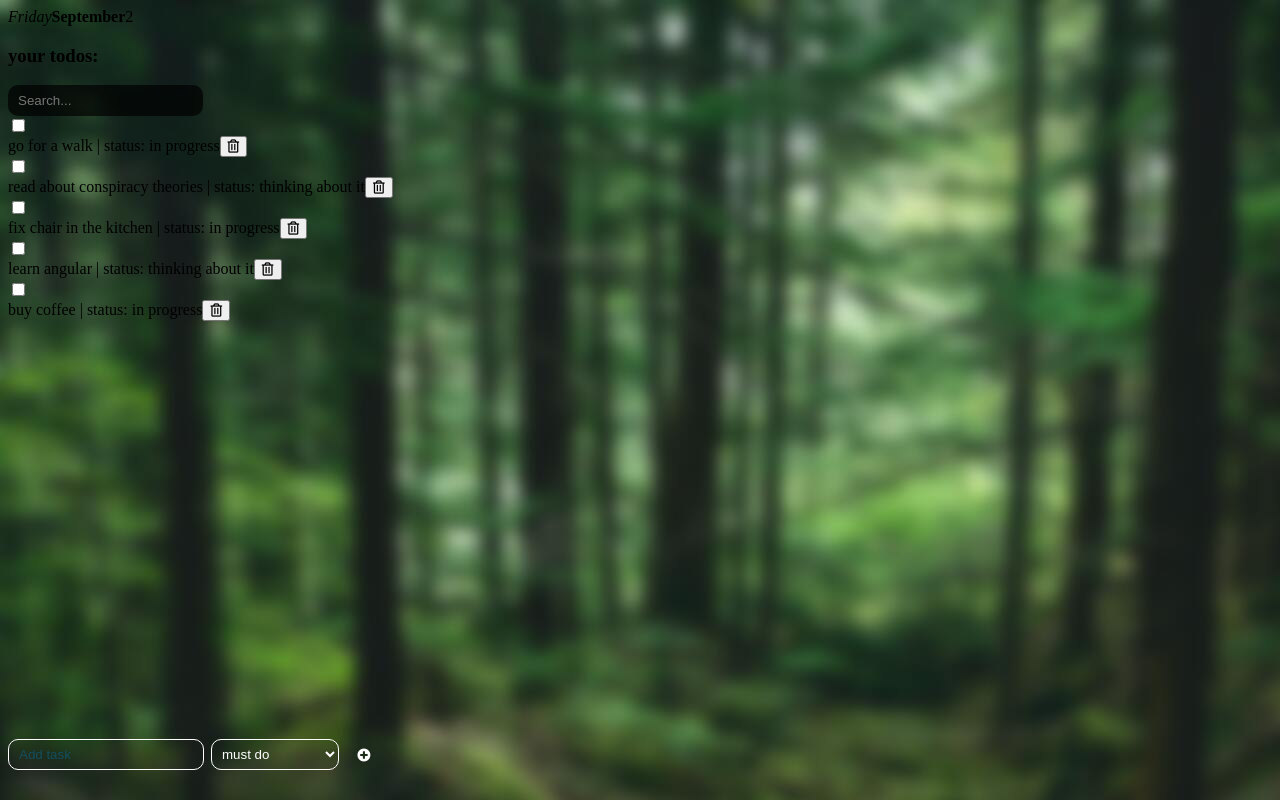
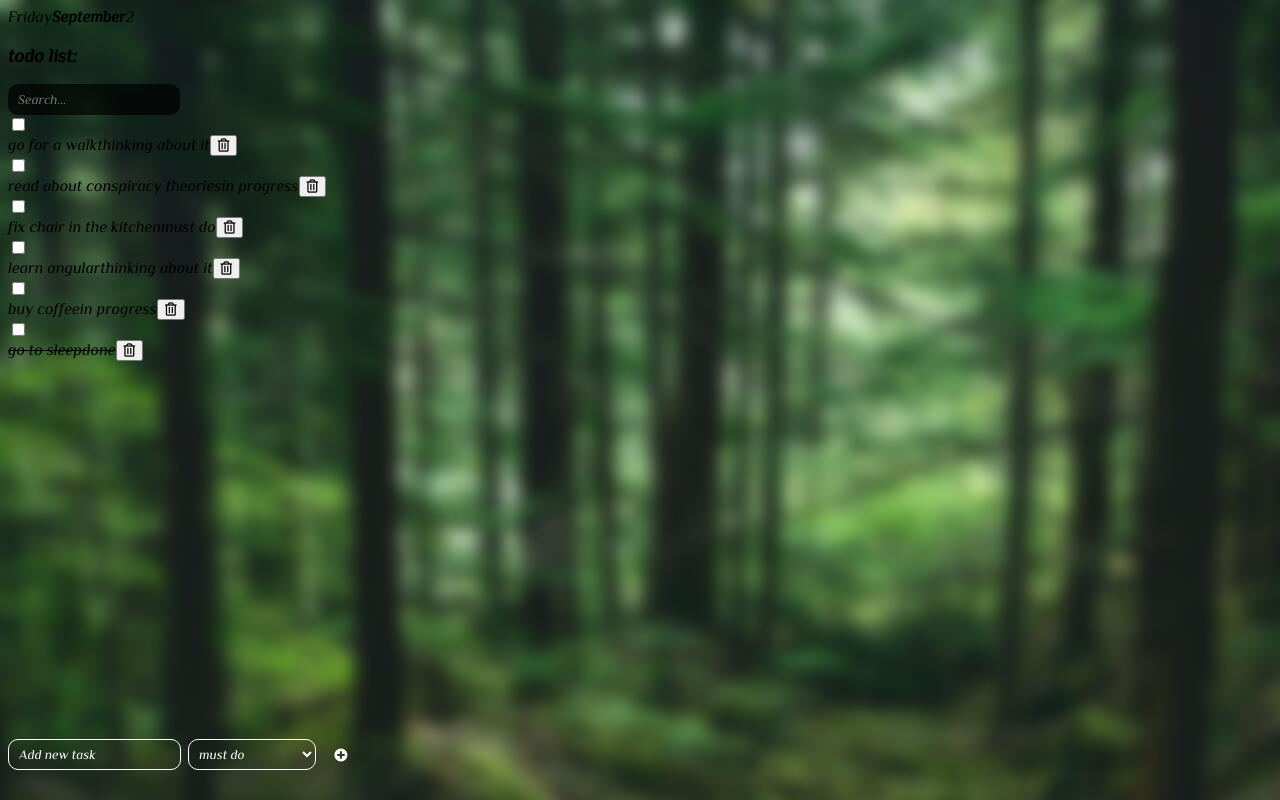
Before and after one commit to Ozukyo/todo-list-angular, an Angular app: page / in a window 1280 px wide. Built offline with nearby package versions, Linux system fonts and the light colour scheme; data requests are answered from the project's data file.

Commit message:
Move statuses to the right

```diff
--- a/src/app/tasks/add-task/add-task.component.css
+++ b/src/app/tasks/add-task/add-task.component.css
@@ -34,12 +34,12 @@ select {
 }
 
 ::placeholder {
-  color: #134E5E;
+  color: white;
 }
 
 select option {
   background-color: rgba(73, 104, 134, 0.1);
-  color: #0d3944;
+  color: black;
 }
 
 .add-task-container {
--- a/src/app/tasks/add-task/add-task.component.html
+++ b/src/app/tasks/add-task/add-task.component.html
@@ -1,7 +1,7 @@
 <div class="add-task-container">
   <form class="form" #taskForm="ngForm" (ngSubmit)="onSubmitTask()">
     <div class="input-wrapper">
-      <input class="input" type="text" name="title" [(ngModel)]="title" autocomplete="off" placeholder="Add task">
+      <input class="input" type="text" name="title" [(ngModel)]="title" autocomplete="off" placeholder="Add new task">
       {{ onAdd(title) }}
       <select (change)="onChange($event)" class="select">
         <option value="must-do">must do</option>
--- a/src/app/tasks/edit-task/edit-task.component.css
+++ b/src/app/tasks/edit-task/edit-task.component.css
@@ -5,6 +5,7 @@ input[type="text"] {
   margin-right: 10px;
   padding: 4px;
   border-radius: 8px;
+  outline: none;
 }
 
 input[type="submit"] {
@@ -29,4 +30,16 @@ select{
   margin-right: 10px;
   padding: 4px;
   border-radius: 8px;
+  outline: none;
 }
+
+.btn {
+  border: none;
+  background: transparent;
+  color: white;
+}
+
+.btn:hover {
+  transform: scale(1.5);
+  cursor: pointer;
+}
--- a/src/app/tasks/edit-task/edit-task.component.html
+++ b/src/app/tasks/edit-task/edit-task.component.html
@@ -8,5 +8,7 @@
     <option value="thinking about it">thinking about it</option>
     <option value="done">done</option>
   </select>
-  <input type="submit" value="Update" class="btn">
+  <button type="submit" class="btn">
+    <i class="fas fa-edit"></i>
+  </button>
 </form>
--- a/src/app/tasks/tasks.component.css
+++ b/src/app/tasks/tasks.component.css
@@ -24,7 +24,7 @@
   border: 1px solid rgba(0,0,0,0.2);
   padding: 30px;
   min-width: 500px;
-  min-height: 500px;
+  min-height: 700px;
   align-content: center;
   position: relative;
   background-color: rgba(0,0,0,0.7);
@@ -47,6 +47,8 @@
   border-radius: 5px;
   margin-top: 10px;
   transition: transform 0.5s;
+  font-family: 'Philosopher', sans-serif;
+  font-size: 14px;
 
 }
 
@@ -93,6 +95,7 @@ time.icon strong
   background-color: rgba(40, 57, 43, 0.3);
   border-bottom: 1px dashed black;
   box-shadow: 0 2px 0 black;
+  font-family: 'Philosopher', sans-serif;
 }
 
 time.icon em
@@ -100,6 +103,7 @@ time.icon em
   position: absolute;
   bottom: 0.3em;
   color: rgba(165, 165, 165, 0.3);
+  font-family: 'Philosopher', sans-serif;
 }
 
 time.icon span
@@ -112,7 +116,15 @@ time.icon span
 
 h3 {
   text-align: center;
-  color: white;
+  color: #807c7c;
+  opacity: 0.4;
+  font-family: 'Philosopher', sans-serif;
+}
+
+.tasks-status {
+  color: #807c7c;
+  position: absolute;
+  right: 30px;
 }
 /*img {*/
 /*  background-size: cover;*/
--- a/src/app/tasks/tasks.component.html
+++ b/src/app/tasks/tasks.component.html
@@ -5,7 +5,7 @@
       <strong>September</strong>
       <span>2</span>
     </time>
-    <h3>your todos:</h3>
+    <h3>todo list:</h3>
     <app-filter-tasks (filterTasks)="onFilter($event)">  </app-filter-tasks>
     <app-add-task (addTask)="onAdd($event)"></app-add-task>
 
@@ -13,16 +13,16 @@
       <input type="checkbox" class="check" name="checkbox" (change)="onToggle(task)">
 
       <div *ngIf="!selectedTask">
-        <span>{{ task.title | lowercase}}</span>
-        <span>{{ '    | status: ' + task.status | lowercase}}</span>
+        <span class="task-title">{{ task.title | lowercase}}</span>
+        <span class="tasks-status">{{ task.status | lowercase}}</span>
         <button class="delete-btn" (click)="onDelete(task)"><i class="far fa-trash-alt"></i></button>
       </div>
 
       <div *ngIf="selectedTask">
 
         <div *ngIf="task.id !== selectedTask.id">
-          <span>{{ task.title | lowercase}}</span>
-          <span>{{ '    | status: ' + task.status | lowercase}}</span>
+          <span class="task-title">{{ task.title | lowercase}}</span>
+          <span class="tasks-status">{{ task.status | lowercase}}</span>
           <button class="delete-btn" (click)="onDelete(task)"><i class="far fa-trash-alt"></i></button>
         </div>
         <div *ngIf="task.id === selectedTask.id">
--- a/src/assets/db.json
+++ b/src/assets/db.json
@@ -3,17 +3,17 @@
     {
       "id": 1,
       "title": "go for a walk",
-      "status": "in progress"
+      "status": "thinking about it"
     },
     {
       "id": 2,
       "title": "read about conspiracy theories",
-      "status": "thinking about it"
+      "status": "in progress"
     },
     {
       "id": 3,
       "title": "fix chair in the kitchen",
-      "status": "in progress"
+      "status": "must do"
     },
     {
       "title": "learn angular",
@@ -24,6 +24,11 @@
       "title": "buy coffee",
       "status": "in progress",
       "id": 6
+    },
+    {
+      "title": "go to sleep",
+      "status": "done",
+      "id": 7
     }
   ]
 }
--- a/src/index.html
+++ b/src/index.html
@@ -7,6 +7,7 @@
   <meta name="viewport" content="width=device-width, initial-scale=1">
   <link rel="icon" type="image/x-icon" href="favicon.ico">
   <link rel="stylesheet" href="assets/css/all.min.css">
+  <link href="https://fonts.googleapis.com/css2?family=Anton&family=Philosopher:ital@1&display=swap" rel="stylesheet">
 </head>
 <body>
   <app-root></app-root>
--- a/src/styles.css
+++ b/src/styles.css
@@ -1,5 +1,8 @@
 /* You can add global styles to this file, and also import other style files */
 /*body {*/
+* {
+  font-family: 'Philosopher', sans-serif;
+}
 body {
   background-image: url("assets/img/ima.jpg");
 }
```
